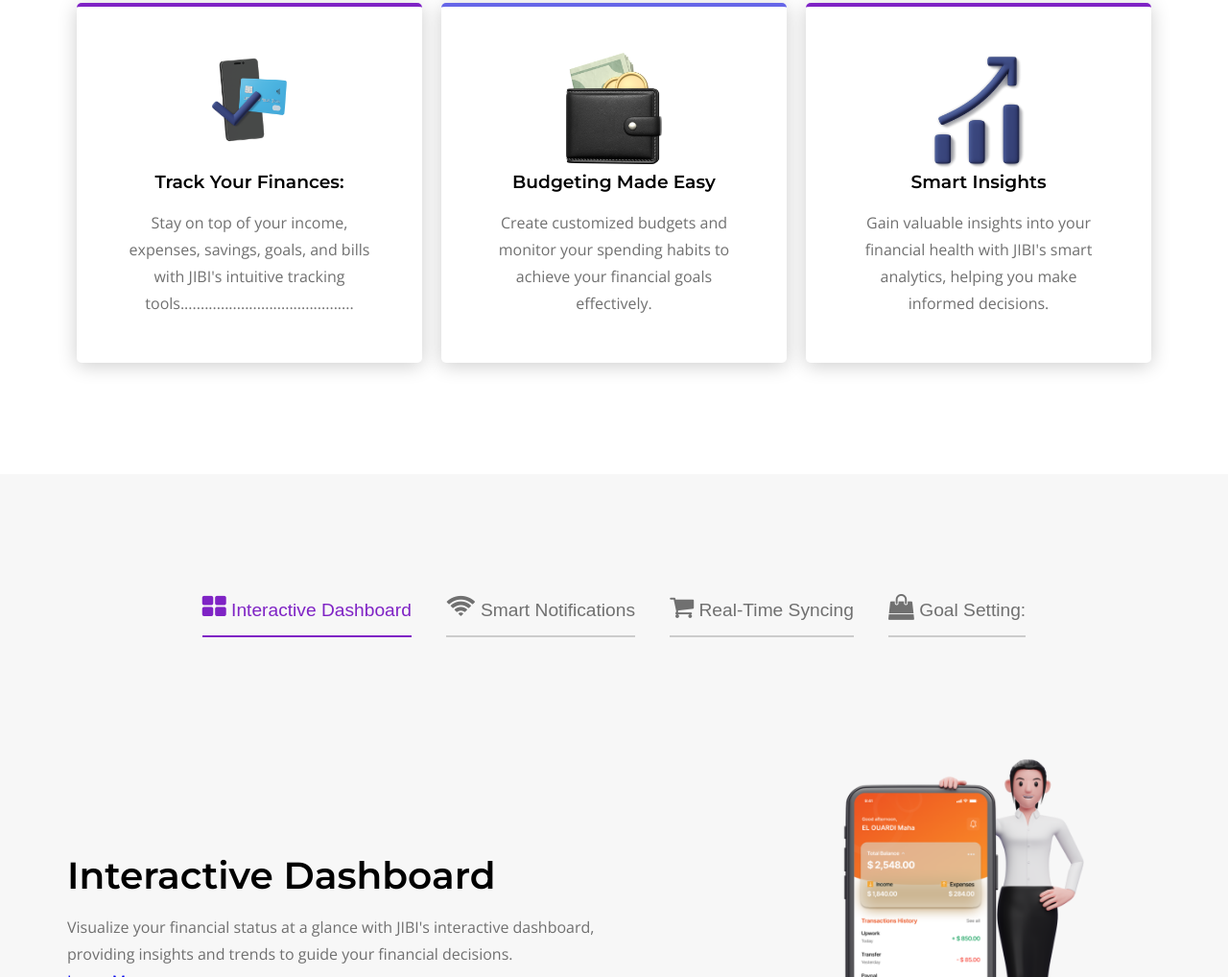
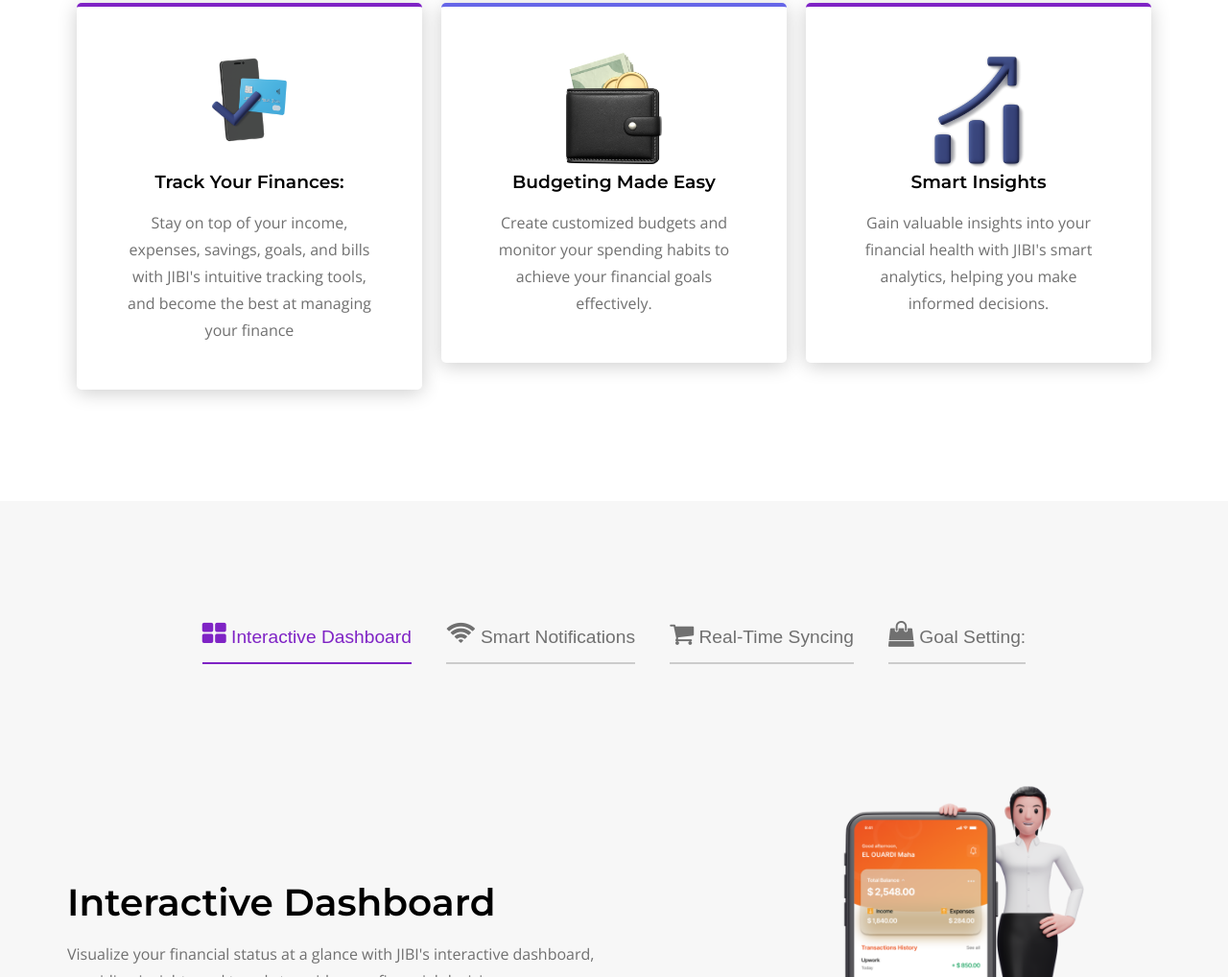
Before and after one commit to mahamahita/JIBI, a plain HTML site: page index.html in a window 1280 px wide. Shown: the part 1104-2122 px from the top of the page at 96% size. Drawn offline with nearby package versions, Linux system fonts and the light colour scheme.

Commit message:
lanfing page

```diff
--- a/index.html
+++ b/index.html
@@ -93,7 +93,7 @@
                                 </div>
                                 <div class="promo-detail">
                                     <h3>Track Your Finances:</h3>
-                                    <p>Stay on top of your income, expenses, savings, goals, and bills with JIBI's intuitive tracking tools...........................................</p>
+                                    <p>Stay on top of your income, expenses, savings, goals, and bills with JIBI's intuitive tracking tools, and become the best at managing your finance</p>
                                 </div>
                             </div>
                         </div>
```
Also changed, not shown: CSS/style.css (line endings or trailing spaces).
